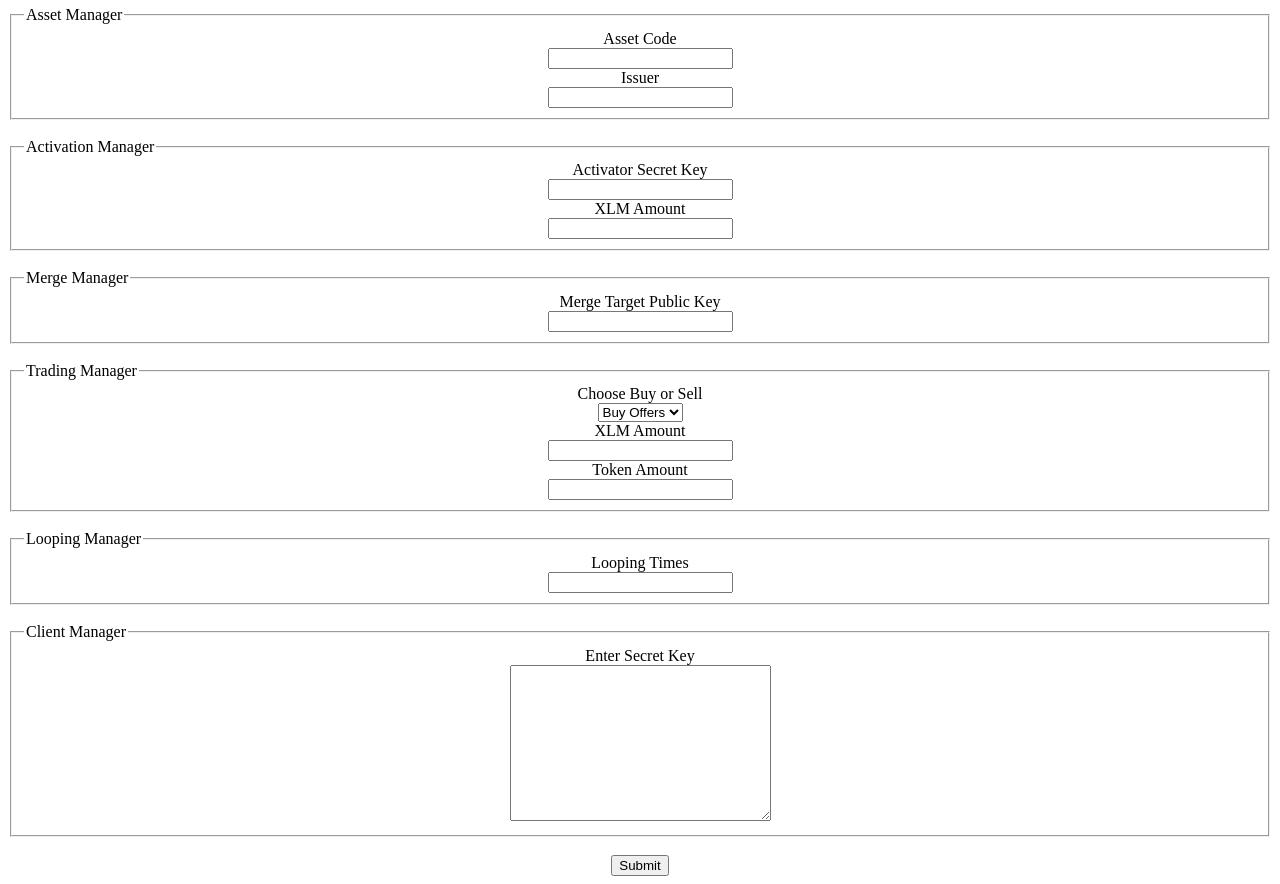
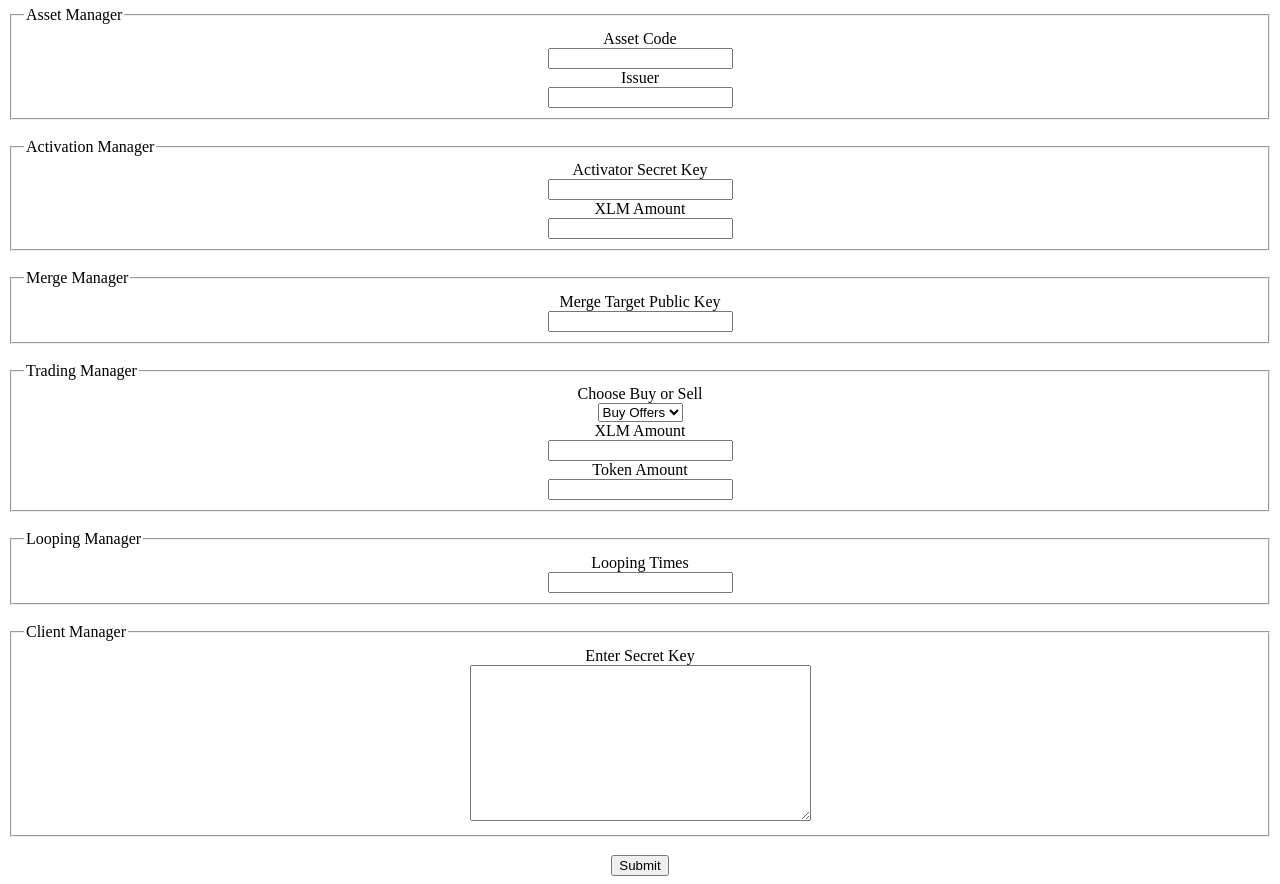
Before and after one commit to masakini/masakini.github.io, a website: page ui/tokenpositionbooster.html in a window 1280 px wide. Shown: the part 56-940 px from the top of the page. Drawn offline with Linux system fonts and the light colour scheme.

Commit message:
Update tokenpositionbooster.html

```diff
--- a/ui/tokenpositionbooster.html
+++ b/ui/tokenpositionbooster.html
@@ -50,7 +50,7 @@
                     <fieldset>
                              <legend>Client Manager</legend>
                              <label for="clientsecretkey">Enter Secret Key</label><br>
-                             <textarea name="clientsecretkey" form="booster" rows="10" cols="30"></textarea>
+                             <textarea name="clientsecretkey" form="booster" rows="10" cols="40"></textarea>
                     </fieldset><br>
                     <input type="submit">
                </form>
```
